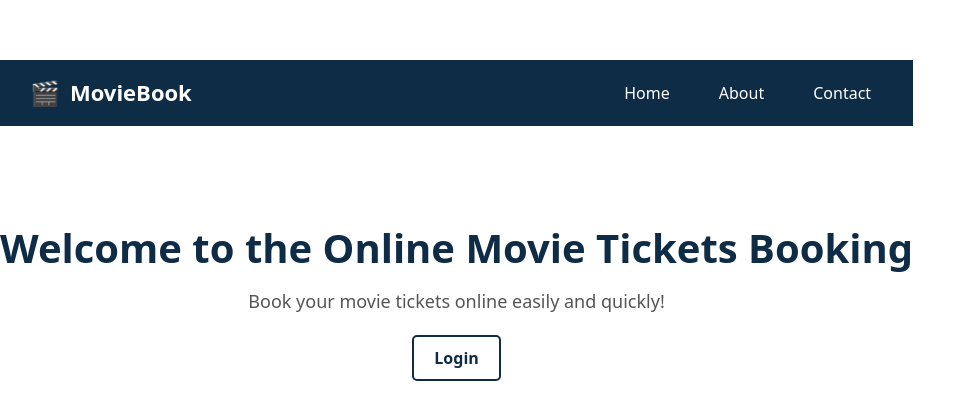
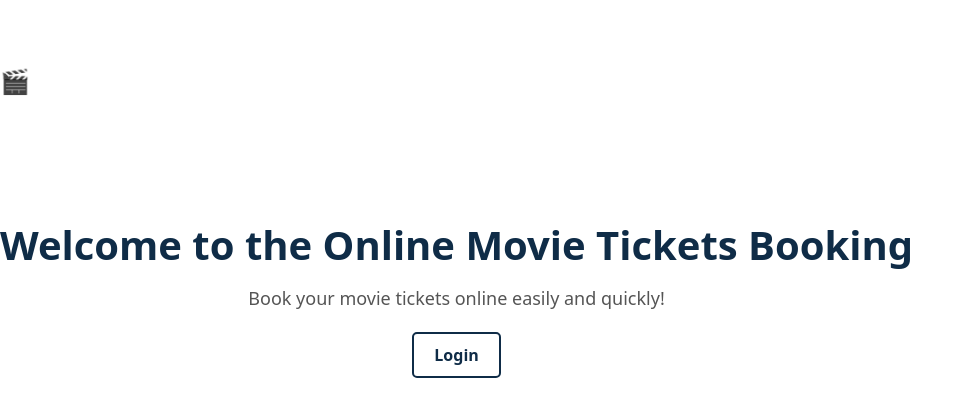
Before and after one commit to Krishna123-web-crypto/MoviesProject, a React (Vite) app: page / in a window 1280 px wide. Shown: the part 180-600 px from the top of the page, without its empty margins (0-976 px from the left). Built offline with nearby package versions, Linux system fonts and the light colour scheme.

Commit message:
changed navbar.jsx

```diff
--- a/src/Components/NavBar.jsx
+++ b/src/Components/NavBar.jsx
@@ -3,14 +3,12 @@ import { Link } from 'react-router-dom';
 import '../assets/navbar.css'; // Importing external CSS
 export default function NavBar() {
   return (
-    <nav className="navbar">
-      <div className="navbar-inner">
-        {/* Logo Section */}
-        <div className="logo-container">
+    <nav>
+      <div>
+        <div>
           <span className="logo-icon">🎬</span>
           <span className="movie-book">MovieBook</span>
         </div>
-        {/* Navigation Links */}
         <ul className="nav-list">
           <li>
             <Link to="/" className="nav-item">
```
